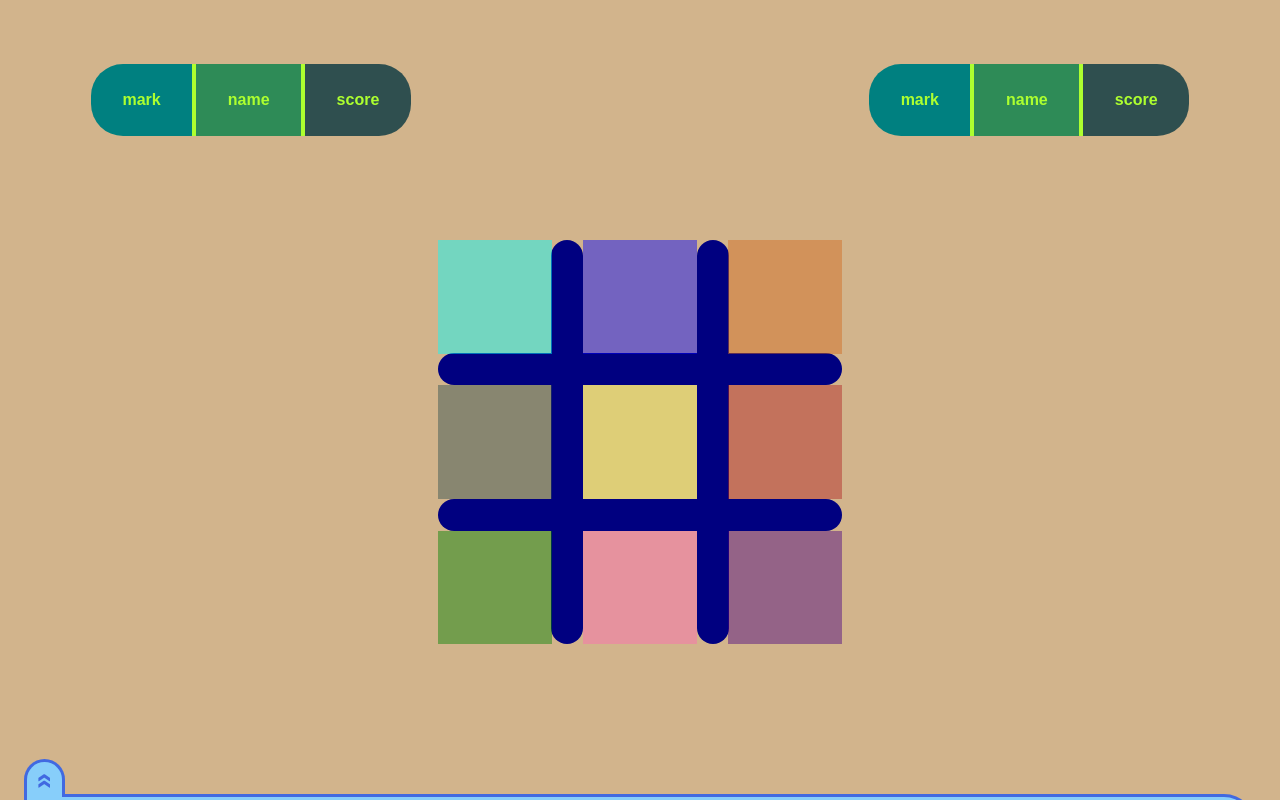
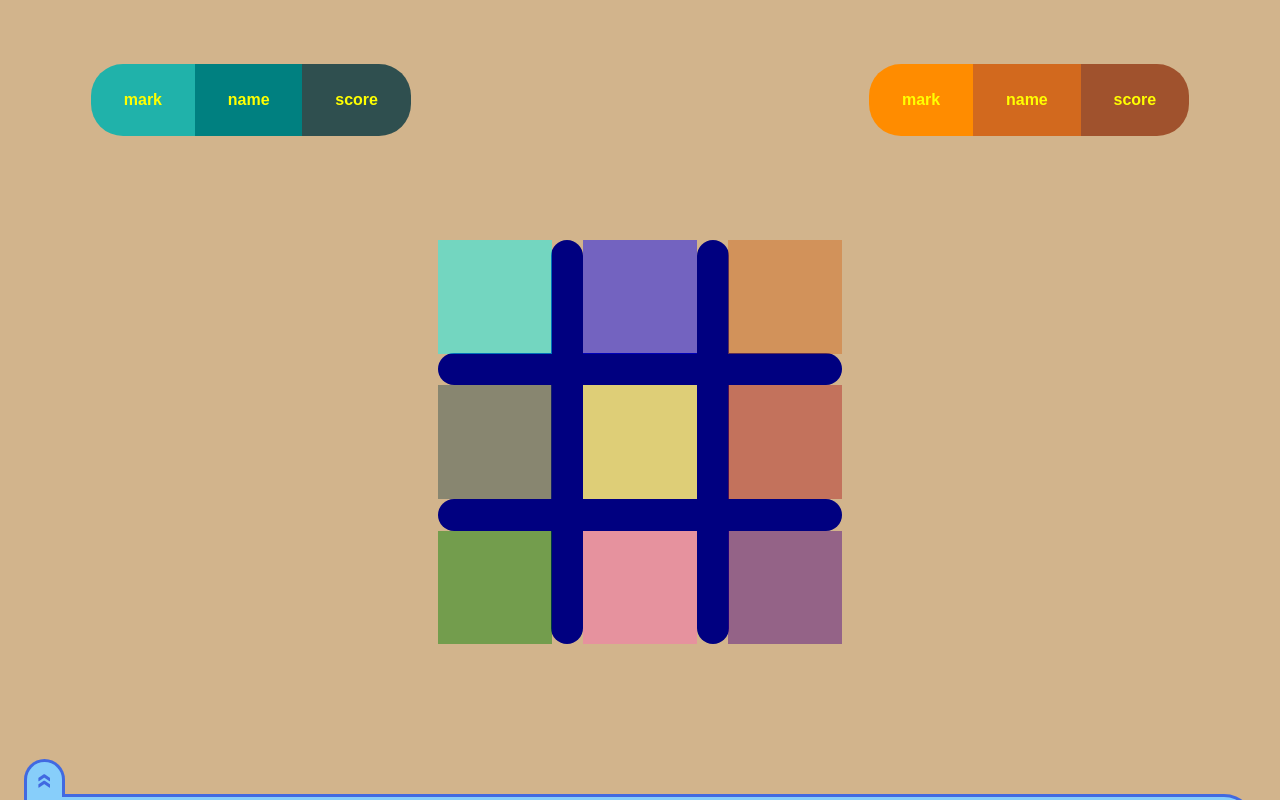
Before and after one commit to PalePuma/salsaverde, a website: page index.html in a window 1280 px wide. Drawn offline with Linux system fonts and the light colour scheme.

Commit message:
Add distinct colors for each player

```diff
--- a/index.html
+++ b/index.html
@@ -9,10 +9,10 @@
   <body>
     <main class="main-content">
       <section class="pill-flex-container">
-        <div class="pill first-pill">
-          <span class="pill-mark">mark</span>
-          <span class="pill-name">name</span>
-          <span class="pill-score">score</span>
+        <div class="pill first-pill x-player">
+          <span class="pill-section mark">mark</span>
+          <span class="pill-section player-name">name</span>
+          <span class="pill-section score">score</span>
         </div>
       </section>
       <section class="board-flex-container">
@@ -33,10 +33,10 @@
         </div>
       </section>
       <section class="pill-flex-container">
-        <div class="pill last-pill">
-          <span class="pill-mark">mark</span>
-          <span class="pill-name">name</span>
-          <span class="pill-score">score</span>
+        <div class="pill last-pill o-player">
+          <span class="pill-section mark">mark</span>
+          <span class="pill-section player-name">name</span>
+          <span class="pill-section score">score</span>
         </div>
       </section>
     </main>
--- a/style.css
+++ b/style.css
@@ -8,7 +8,15 @@
   --rect-height: 4.5rem;
   --round-corners: 2rem;
   --pill-inside-margin: -5vw;
-  --pill-details: greenyellow;
+  --pill-text-color: yellow;
+  --x-color-light: lightseagreen;
+  --x-color-medium: teal;
+  --x-color-dark: darkslategray;
+  --o-color-light: darkorange;
+  --o-color-medium: chocolate;
+  --o-color-dark: sienna;
+  --bar-border-color: royalblue;
+  --bar-background-color: lightskyblue;
   /* Together, the following two variables control the thickness of the
 	   board lines. Changing the thickness requires updating both variables. */
   --grid-gap: 7.8%;
@@ -65,30 +73,43 @@ body {
   margin-left: var(--pill-inside-margin);
 }
 
-.pill-mark,
-.pill-name,
-.pill-score {
+.pill-section {
   flex-grow: 1;
+  color: var(--pill-text-color);
   font-family: sans-serif;
   font-weight: bold;
   text-align: center;
   line-height: var(--rect-height);
-
-  color: var(--pill-details);
 }
 
-.pill-mark {
-  background: teal;
+/********************
+       X Player
+ ********************/
+.x-player .mark {
+  background: var(--x-color-light);
 }
 
-.pill-name {
-  background: seagreen;
-  border: solid var(--pill-details);
-  border-width: 0px 4px;
+.x-player .player-name {
+  background: var(--x-color-medium);
 }
 
-.pill-score {
-  background: darkslategray;
+.x-player .score {
+  background: var(--x-color-dark);
+}
+
+/********************
+       O Player
+ ********************/
+.o-player .mark {
+  background: var(--o-color-light);
+}
+
+.o-player .player-name {
+  background: var(--o-color-medium);
+}
+
+.o-player .score {
+  background: var(--o-color-dark);
 }
 
 .toggle-tab {
@@ -98,13 +119,13 @@ body {
   height: 6.7rem;
   width: 2.21rem;
 
-  color: royalblue;
-  background: lightskyblue;
+  color: var(--bar-border-color);
+  background: var(--bar-background-color);
   text-decoration: none;
   font: bold 1.8rem sans-serif;
   border-width: 3px 3px 0 3px;
   border-style: solid;
-  border-color: royalblue;
+  border-color: var(--bar-border-color);
   border-radius: 2rem 2rem 0 0;
 }
 
@@ -123,10 +144,10 @@ body {
   right: 1.5rem;
   height: var(--rect-height);
 
-  background: lightskyblue;
+  background: var(--bar-background-color);
   border-width: 3px 3px 0px 0px;
   border-style: solid;
-  border-color: royalblue;
+  border-color: var(--bar-border-color);
   border-radius: 0 var(--round-corners) 0 0;
 }
 
@@ -219,7 +240,7 @@ hr::after {
 }
 
 /********************
-    Tiles / Cells
+        Cells
  ********************/
 #a,
 #b,
```
